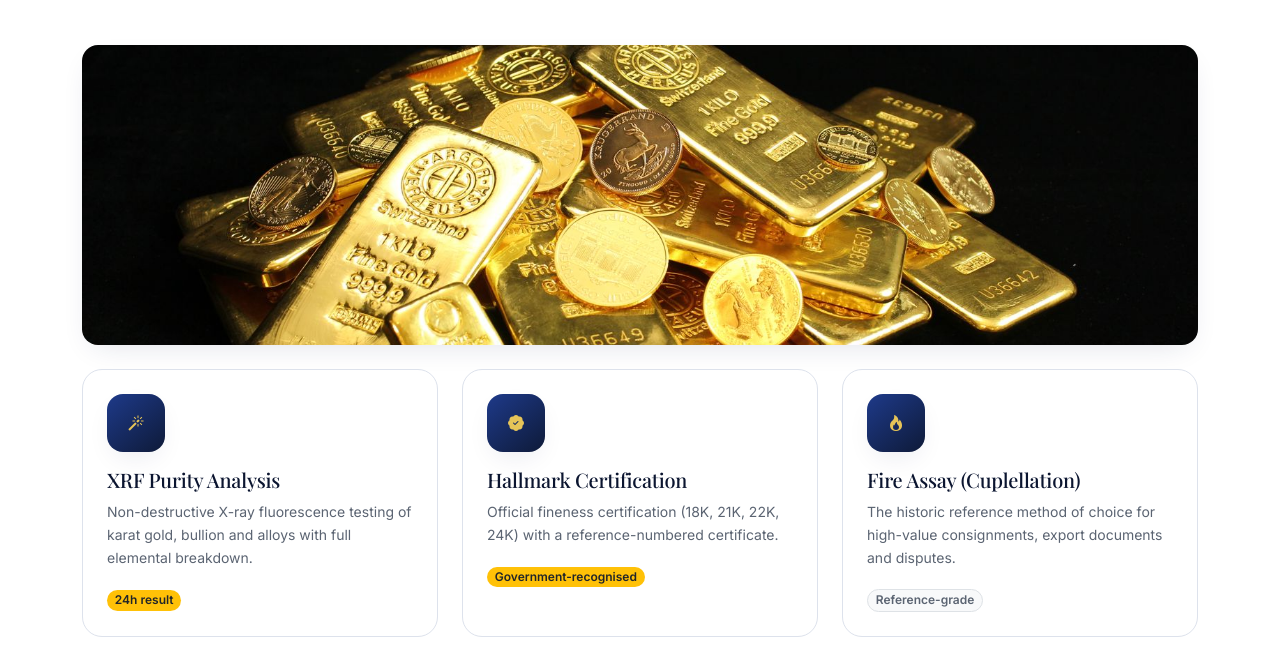
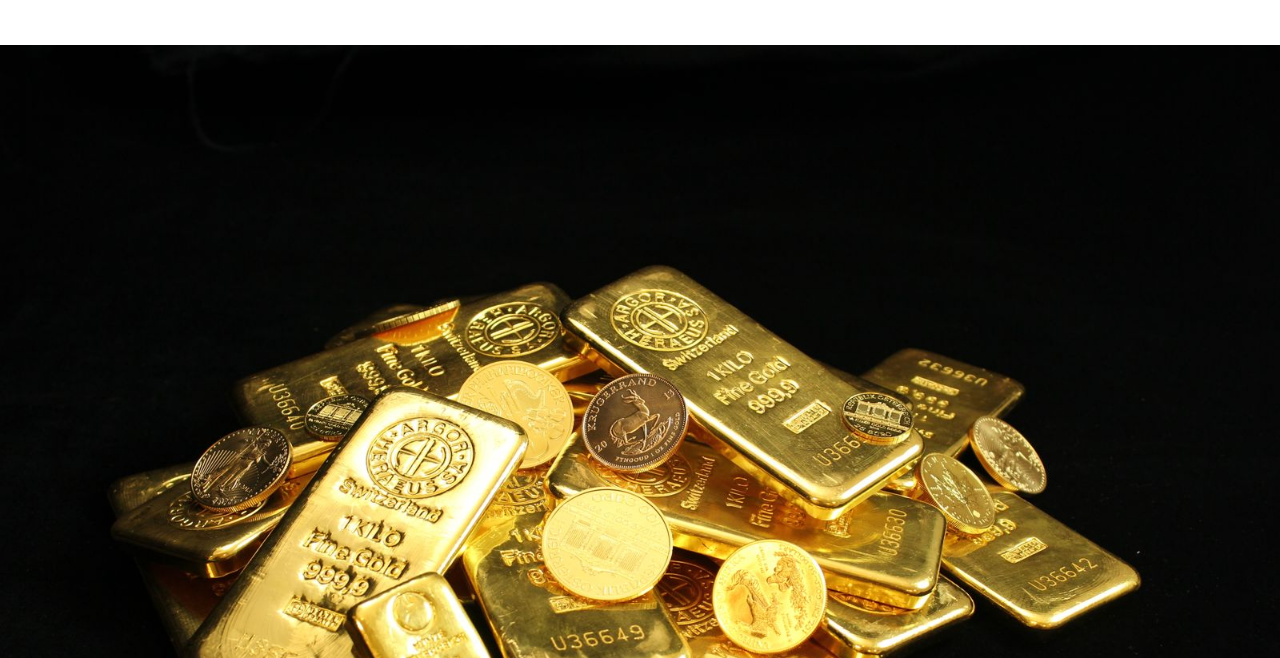
Before and after one commit to Beast-gamers/dubai-gold-silver-lab, a website: page public/index.html in a window 1280 px wide. Shown: the part 2365-3023 px from the top of the page. Drawn offline with nearby package versions, Linux system fonts and the light colour scheme.

Commit message:
Make gold bar banner full-width and uncropped on desktop

```diff
--- a/public/index.html
+++ b/public/index.html
@@ -233,11 +233,13 @@
         <h2 class="mt-3 display-5">Testing Services<br class="d-none d-md-block" /> for Every Ounce</h2>
         <p class="text-muted-dg mt-3 mb-0">From a single heirloom ring to container-scale bullion shipments — precise, recorded and defensible every time.</p>
       </div>
+    </div>
 
-      <div class="mb-4 reveal">
-        <img src="/assets/image/services-gold.jpg" alt="Gold bars and coins ready for purity verification" class="img-fluid rounded-4 w-100" style="max-height:300px; object-fit:cover; box-shadow: var(--dg-shadow-soft);" />
-      </div>
+    <div class="mb-4 reveal" style="padding-inline: 0;">
+      <img src="/assets/image/services-gold.jpg" alt="Gold bars and coins ready for purity verification" class="w-100 d-block" style="width:100%; height:auto;" />
+    </div>
 
+    <div class="container">
       <div class="row g-4">
         <div class="col-md-6 col-lg-4 reveal">
           <article class="card-dg p-4 p-xl-4">
```
